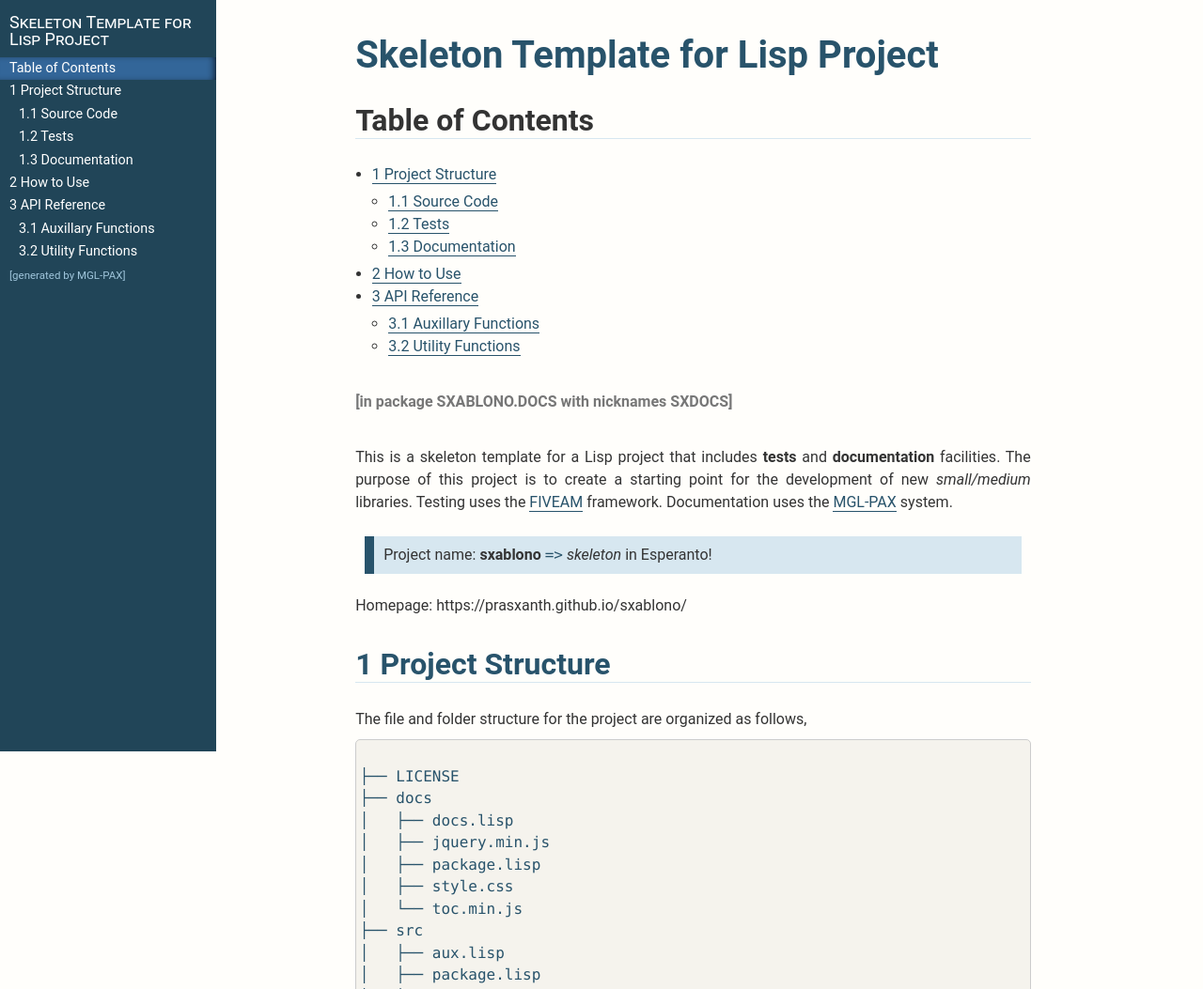
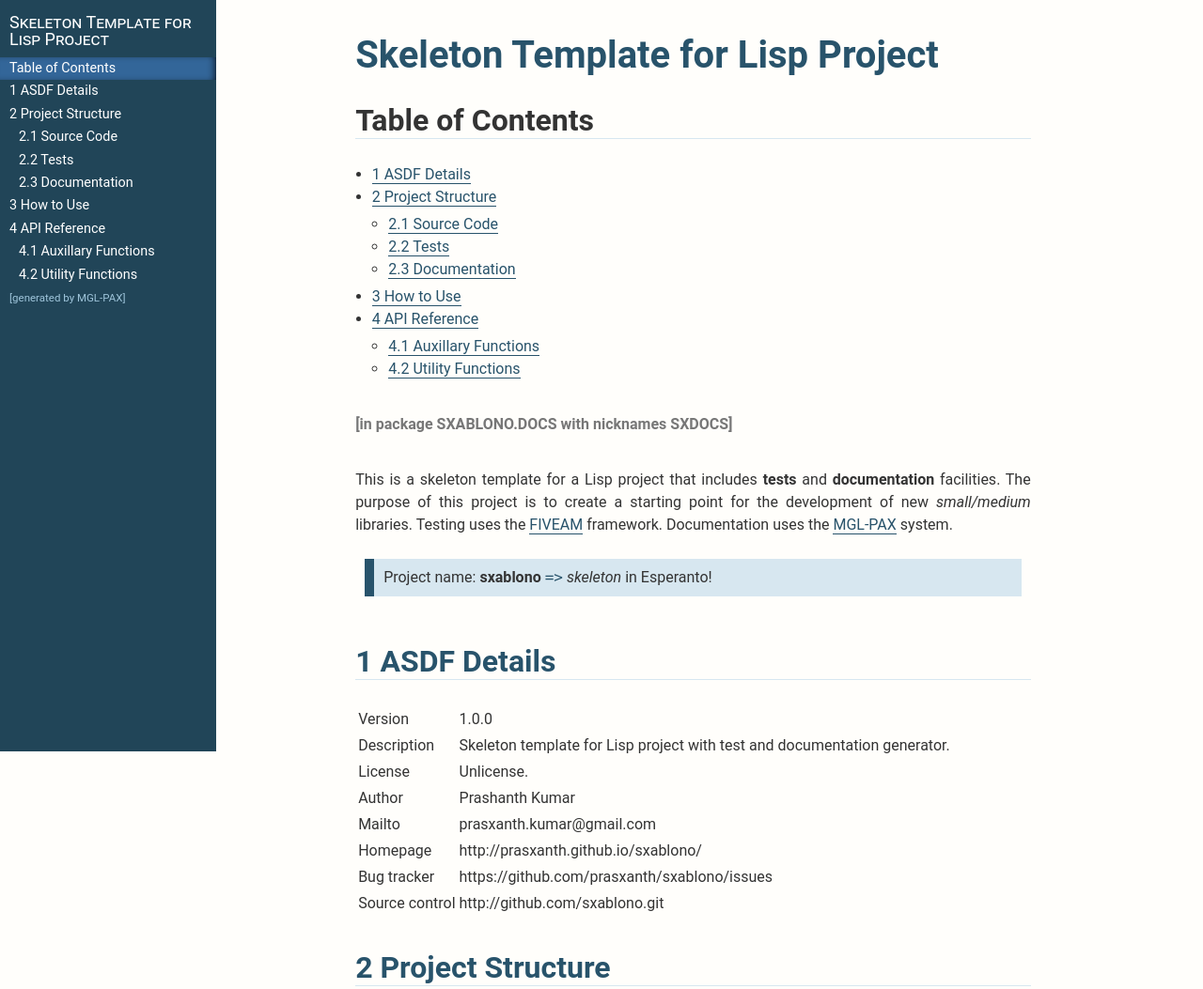
Before and after one commit to prasxanth/sxablono, a plain HTML site: page docs/index.html in a window 1280 px wide. Shown: the top 1053 px of the page at 94% size. Drawn offline with nearby package versions, Linux system fonts and the light colour scheme; some packages are replaced by stand-ins of ours.

Commit message:
Added ASDF details

```diff
--- a/docs/index.html
+++ b/docs/index.html
@@ -27,26 +27,27 @@
 <div id="content">
 <p><a id='x-28SXABLONO-2EDOCS-3A-40INDEX-20MGL-PAX-3ASECTION-29'></a></p>
 
-<p><span class="outer-navigation"><span class="navigation"> <a href="#x-28SXABLONO-2EDOCS-3A-40PROJECT-STRUCTURE-20MGL-PAX-3ASECTION-29" title="Project Structure">&#8594;</a> <a href="#x-28SXABLONO-2EDOCS-3A-40INDEX-20MGL-PAX-3ASECTION-29" title="Skeleton Template for Lisp Project">&#8634;</a></span></span></p>
+<p><span class="outer-navigation"><span class="navigation"> <a href="#x-28SXABLONO-2EDOCS-3A-40ASDF-DETAILS-20MGL-PAX-3ASECTION-29" title="ASDF Details">&#8594;</a> <a href="#x-28SXABLONO-2EDOCS-3A-40INDEX-20MGL-PAX-3ASECTION-29" title="Skeleton Template for Lisp Project">&#8634;</a></span></span></p>
 
 <h1><a href="#x-28SXABLONO-2EDOCS-3A-40INDEX-20MGL-PAX-3ASECTION-29">Skeleton Template for Lisp Project</a></h1>
 
 <h2>Table of Contents</h2>
 
 <ul>
-<li><a href="#x-28SXABLONO-2EDOCS-3A-40PROJECT-STRUCTURE-20MGL-PAX-3ASECTION-29" title="Project Structure">1 Project Structure</a>
+<li><a href="#x-28SXABLONO-2EDOCS-3A-40ASDF-DETAILS-20MGL-PAX-3ASECTION-29" title="ASDF Details">1 ASDF Details</a></li>
+<li><a href="#x-28SXABLONO-2EDOCS-3A-40PROJECT-STRUCTURE-20MGL-PAX-3ASECTION-29" title="Project Structure">2 Project Structure</a>
 
 <ul>
-<li><a href="#x-28SXABLONO-2EDOCS-3A-40SOURCE-CODE-20MGL-PAX-3ASECTION-29" title="Source Code">1.1 Source Code</a></li>
-<li><a href="#x-28SXABLONO-2EDOCS-3A-40TESTS-20MGL-PAX-3ASECTION-29" title="Tests">1.2 Tests</a></li>
-<li><a href="#x-28SXABLONO-2EDOCS-3A-40DOCUMENTATION-20MGL-PAX-3ASECTION-29" title="Documentation">1.3 Documentation</a></li>
+<li><a href="#x-28SXABLONO-2EDOCS-3A-40SOURCE-CODE-20MGL-PAX-3ASECTION-29" title="Source Code">2.1 Source Code</a></li>
+<li><a href="#x-28SXABLONO-2EDOCS-3A-40TESTS-20MGL-PAX-3ASECTION-29" title="Tests">2.2 Tests</a></li>
+<li><a href="#x-28SXABLONO-2EDOCS-3A-40DOCUMENTATION-20MGL-PAX-3ASECTION-29" title="Documentation">2.3 Documentation</a></li>
 </ul></li>
-<li><a href="#x-28SXABLONO-2EDOCS-3A-40HOW-TO-USE-20MGL-PAX-3ASECTION-29" title="How to Use">2 How to Use</a></li>
-<li><a href="#x-28SXABLONO-2EDOCS-3A-40API-REFERENCE-20MGL-PAX-3ASECTION-29" title="API Reference">3 API Reference</a>
+<li><a href="#x-28SXABLONO-2EDOCS-3A-40HOW-TO-USE-20MGL-PAX-3ASECTION-29" title="How to Use">3 How to Use</a></li>
+<li><a href="#x-28SXABLONO-2EDOCS-3A-40API-REFERENCE-20MGL-PAX-3ASECTION-29" title="API Reference">4 API Reference</a>
 
 <ul>
-<li><a href="#x-28SXABLONO-3A-40AUX-20MGL-PAX-3ASECTION-29" title="Auxillary Functions">3.1 Auxillary Functions</a></li>
-<li><a href="#x-28SXABLONO-3A-40UTILS-20MGL-PAX-3ASECTION-29" title="Utility Functions">3.2 Utility Functions</a></li>
+<li><a href="#x-28SXABLONO-3A-40AUX-20MGL-PAX-3ASECTION-29" title="Auxillary Functions">4.1 Auxillary Functions</a></li>
+<li><a href="#x-28SXABLONO-3A-40UTILS-20MGL-PAX-3ASECTION-29" title="Utility Functions">4.2 Utility Functions</a></li>
 </ul></li>
 </ul>
 
@@ -55,14 +56,54 @@
 <p>This is a skeleton template for a Lisp project that includes <strong>tests</strong> and <strong>documentation</strong> facilities. The purpose of this project is to create a starting point for the development of new <em>small/medium</em> libraries. Testing uses the <a href="https://github.com/lispci/fiveam" >FIVEAM</a> framework. Documentation uses the <a href="http://melisgl.github.io/mgl-pax/" >MGL-PAX</a> system.
 <blockquote class="note">
 Project name: <strong>sxablono</strong> <code>=&gt;</code> <em>skeleton</em> in Esperanto!
-</blockquote>
-Homepage: https://prasxanth.github.io/sxablono/</p>
+</blockquote></p>
+
+<p><a id='x-28SXABLONO-2EDOCS-3A-40ASDF-DETAILS-20MGL-PAX-3ASECTION-29'></a></p>
+
+<p><span class="outer-navigation"><span class="navigation"> <a href="#x-28SXABLONO-2EDOCS-3A-40INDEX-20MGL-PAX-3ASECTION-29" title="Skeleton Template for Lisp Project">&#8592;</a> <a href="#x-28SXABLONO-2EDOCS-3A-40INDEX-20MGL-PAX-3ASECTION-29" title="Skeleton Template for Lisp Project">&#8593;</a> <a href="#x-28SXABLONO-2EDOCS-3A-40PROJECT-STRUCTURE-20MGL-PAX-3ASECTION-29" title="Project Structure">&#8594;</a> <a href="#x-28SXABLONO-2EDOCS-3A-40ASDF-DETAILS-20MGL-PAX-3ASECTION-29" title="ASDF Details">&#8634;</a></span></span></p>
+
+<h2><a href="#x-28SXABLONO-2EDOCS-3A-40ASDF-DETAILS-20MGL-PAX-3ASECTION-29">1 ASDF Details</a></h2>
+
+<table class="table table-bordered table-hover table-condensed">
+<tbody><tr>
+<td>Version</td>
+<td> 1.0.0</td>
+</tr>
+<tr>
+<td>Description</td>
+<td> Skeleton template for Lisp project with test and documentation generator.</td>
+</tr>
+<tr>
+<td>License</td>
+<td> Unlicense.</td>
+</tr>
+<tr>
+<td>Author</td>
+<td> Prashanth Kumar</td>
+</tr>
+<tr>
+<td>Mailto</td>
+<td> prasxanth.kumar@gmail.com</td>
+</tr>
+<tr>
+<td>Homepage</td>
+<td> http://prasxanth.github.io/sxablono/</td>
+</tr>
+<tr>
+<td>Bug tracker</td>
+<td> https://github.com/prasxanth/sxablono/issues</td>
+</tr>
+<tr>
+<td>Source control</td>
+<td> http://github.com/sxablono.git</td>
+</tr>
+</tbody></table>
 
 <p><a id='x-28SXABLONO-2EDOCS-3A-40PROJECT-STRUCTURE-20MGL-PAX-3ASECTION-29'></a></p>
 
-<p><span class="outer-navigation"><span class="navigation"> <a href="#x-28SXABLONO-2EDOCS-3A-40INDEX-20MGL-PAX-3ASECTION-29" title="Skeleton Template for Lisp Project">&#8592;</a> <a href="#x-28SXABLONO-2EDOCS-3A-40INDEX-20MGL-PAX-3ASECTION-29" title="Skeleton Template for Lisp Project">&#8593;</a> <a href="#x-28SXABLONO-2EDOCS-3A-40SOURCE-CODE-20MGL-PAX-3ASECTION-29" title="Source Code">&#8594;</a> <a href="#x-28SXABLONO-2EDOCS-3A-40PROJECT-STRUCTURE-20MGL-PAX-3ASECTION-29" title="Project Structure">&#8634;</a></span></span></p>
+<p><span class="outer-navigation"><span class="navigation"> <a href="#x-28SXABLONO-2EDOCS-3A-40ASDF-DETAILS-20MGL-PAX-3ASECTION-29" title="ASDF Details">&#8592;</a> <a href="#x-28SXABLONO-2EDOCS-3A-40INDEX-20MGL-PAX-3ASECTION-29" title="Skeleton Template for Lisp Project">&#8593;</a> <a href="#x-28SXABLONO-2EDOCS-3A-40SOURCE-CODE-20MGL-PAX-3ASECTION-29" title="Source Code">&#8594;</a> <a href="#x-28SXABLONO-2EDOCS-3A-40PROJECT-STRUCTURE-20MGL-PAX-3ASECTION-29" title="Project Structure">&#8634;</a></span></span></p>
 
-<h2><a href="#x-28SXABLONO-2EDOCS-3A-40PROJECT-STRUCTURE-20MGL-PAX-3ASECTION-29">1 Project Structure</a></h2>
+<h2><a href="#x-28SXABLONO-2EDOCS-3A-40PROJECT-STRUCTURE-20MGL-PAX-3ASECTION-29">2 Project Structure</a></h2>
 
 <p>The file and folder structure for the project are organized as follows,</p>
 
@@ -101,7 +142,7 @@ Homepage: https://prasxanth.github.io/sxablono/</p>
 
 <p><span class="outer-navigation"><span class="navigation"> <a href="#x-28SXABLONO-2EDOCS-3A-40PROJECT-STRUCTURE-20MGL-PAX-3ASECTION-29" title="Project Structure">&#8592;</a> <a href="#x-28SXABLONO-2EDOCS-3A-40PROJECT-STRUCTURE-20MGL-PAX-3ASECTION-29" title="Project Structure">&#8593;</a> <a href="#x-28SXABLONO-2EDOCS-3A-40TESTS-20MGL-PAX-3ASECTION-29" title="Tests">&#8594;</a> <a href="#x-28SXABLONO-2EDOCS-3A-40SOURCE-CODE-20MGL-PAX-3ASECTION-29" title="Source Code">&#8634;</a></span></span></p>
 
-<h3><a href="#x-28SXABLONO-2EDOCS-3A-40SOURCE-CODE-20MGL-PAX-3ASECTION-29">1.1 Source Code</a></h3>
+<h3><a href="#x-28SXABLONO-2EDOCS-3A-40SOURCE-CODE-20MGL-PAX-3ASECTION-29">2.1 Source Code</a></h3>
 
 <p>The <code>src/</code> folder contains all the <strong>core</strong> package files,</p>
 
@@ -130,7 +171,7 @@ Homepage: https://prasxanth.github.io/sxablono/</p>
 
 <p><span class="outer-navigation"><span class="navigation"> <a href="#x-28SXABLONO-2EDOCS-3A-40SOURCE-CODE-20MGL-PAX-3ASECTION-29" title="Source Code">&#8592;</a> <a href="#x-28SXABLONO-2EDOCS-3A-40PROJECT-STRUCTURE-20MGL-PAX-3ASECTION-29" title="Project Structure">&#8593;</a> <a href="#x-28SXABLONO-2EDOCS-3A-40DOCUMENTATION-20MGL-PAX-3ASECTION-29" title="Documentation">&#8594;</a> <a href="#x-28SXABLONO-2EDOCS-3A-40TESTS-20MGL-PAX-3ASECTION-29" title="Tests">&#8634;</a></span></span></p>
 
-<h3><a href="#x-28SXABLONO-2EDOCS-3A-40TESTS-20MGL-PAX-3ASECTION-29">1.2 Tests</a></h3>
+<h3><a href="#x-28SXABLONO-2EDOCS-3A-40TESTS-20MGL-PAX-3ASECTION-29">2.2 Tests</a></h3>
 
 <p>The <a href="https://github.com/lispci/fiveam" >FIVEAM</a> framework is used for testing,</p>
 
@@ -163,7 +204,7 @@ Homepage: https://prasxanth.github.io/sxablono/</p>
 
 <p><span class="outer-navigation"><span class="navigation"> <a href="#x-28SXABLONO-2EDOCS-3A-40TESTS-20MGL-PAX-3ASECTION-29" title="Tests">&#8592;</a> <a href="#x-28SXABLONO-2EDOCS-3A-40PROJECT-STRUCTURE-20MGL-PAX-3ASECTION-29" title="Project Structure">&#8593;</a> <a href="#x-28SXABLONO-2EDOCS-3A-40HOW-TO-USE-20MGL-PAX-3ASECTION-29" title="How to Use">&#8594;</a> <a href="#x-28SXABLONO-2EDOCS-3A-40DOCUMENTATION-20MGL-PAX-3ASECTION-29" title="Documentation">&#8634;</a></span></span></p>
 
-<h3><a href="#x-28SXABLONO-2EDOCS-3A-40DOCUMENTATION-20MGL-PAX-3ASECTION-29">1.3 Documentation</a></h3>
+<h3><a href="#x-28SXABLONO-2EDOCS-3A-40DOCUMENTATION-20MGL-PAX-3ASECTION-29">2.3 Documentation</a></h3>
 
 <p><a href="http://melisgl.github.io/mgl-pax/" >MGL-PAX</a> is used to generate the documentation.</p>
 
@@ -220,7 +261,7 @@ Homepage: https://prasxanth.github.io/sxablono/</p>
 
 <p><span class="outer-navigation"><span class="navigation"> <a href="#x-28SXABLONO-2EDOCS-3A-40DOCUMENTATION-20MGL-PAX-3ASECTION-29" title="Documentation">&#8592;</a> <a href="#x-28SXABLONO-2EDOCS-3A-40INDEX-20MGL-PAX-3ASECTION-29" title="Skeleton Template for Lisp Project">&#8593;</a> <a href="#x-28SXABLONO-2EDOCS-3A-40API-REFERENCE-20MGL-PAX-3ASECTION-29" title="API Reference">&#8594;</a> <a href="#x-28SXABLONO-2EDOCS-3A-40HOW-TO-USE-20MGL-PAX-3ASECTION-29" title="How to Use">&#8634;</a></span></span></p>
 
-<h2><a href="#x-28SXABLONO-2EDOCS-3A-40HOW-TO-USE-20MGL-PAX-3ASECTION-29">2 How to Use</a></h2>
+<h2><a href="#x-28SXABLONO-2EDOCS-3A-40HOW-TO-USE-20MGL-PAX-3ASECTION-29">3 How to Use</a></h2>
 
 <p>As an example, consider a project named <code>spectre</code>, in the <code>~/lisp</code> directory, used to analyze and plot <a href="https://en.wikipedia.org/wiki/Continuous_spectrum" >continous spectra</a> data. The core functionality is contained in two files, <code>analyze.lisp</code> and <code>plot.lisp</code>.</p>
 
@@ -304,13 +345,13 @@ Homepage: https://prasxanth.github.io/sxablono/</p>
 
 <p><span class="outer-navigation"><span class="navigation"> <a href="#x-28SXABLONO-2EDOCS-3A-40HOW-TO-USE-20MGL-PAX-3ASECTION-29" title="How to Use">&#8592;</a> <a href="#x-28SXABLONO-2EDOCS-3A-40INDEX-20MGL-PAX-3ASECTION-29" title="Skeleton Template for Lisp Project">&#8593;</a> <a href="#x-28SXABLONO-3A-40AUX-20MGL-PAX-3ASECTION-29" title="Auxillary Functions">&#8594;</a> <a href="#x-28SXABLONO-2EDOCS-3A-40API-REFERENCE-20MGL-PAX-3ASECTION-29" title="API Reference">&#8634;</a></span></span></p>
 
-<h2><a href="#x-28SXABLONO-2EDOCS-3A-40API-REFERENCE-20MGL-PAX-3ASECTION-29">3 API Reference</a></h2>
+<h2><a href="#x-28SXABLONO-2EDOCS-3A-40API-REFERENCE-20MGL-PAX-3ASECTION-29">4 API Reference</a></h2>
 
 <p><a id='x-28SXABLONO-3A-40AUX-20MGL-PAX-3ASECTION-29'></a></p>
 
 <p><span class="outer-navigation"><span class="navigation"> <a href="#x-28SXABLONO-2EDOCS-3A-40API-REFERENCE-20MGL-PAX-3ASECTION-29" title="API Reference">&#8592;</a> <a href="#x-28SXABLONO-2EDOCS-3A-40API-REFERENCE-20MGL-PAX-3ASECTION-29" title="API Reference">&#8593;</a> <a href="#x-28SXABLONO-3A-40UTILS-20MGL-PAX-3ASECTION-29" title="Utility Functions">&#8594;</a> <a href="#x-28SXABLONO-3A-40AUX-20MGL-PAX-3ASECTION-29" title="Auxillary Functions">&#8634;</a></span></span></p>
 
-<h3><a href="#x-28SXABLONO-3A-40AUX-20MGL-PAX-3ASECTION-29">3.1 Auxillary Functions</a></h3>
+<h3><a href="#x-28SXABLONO-3A-40AUX-20MGL-PAX-3ASECTION-29">4.1 Auxillary Functions</a></h3>
 
 <h6>[in package SXABLONO with nicknames SXBL]</h6>
 
@@ -367,7 +408,7 @@ references <a href="#x-28SXABLONO-3ADO-THE-JOB-20FUNCTION-29" title="(SXABLONO:D
 
 <p><span class="outer-navigation"><span class="navigation"> <a href="#x-28SXABLONO-3A-40AUX-20MGL-PAX-3ASECTION-29" title="Auxillary Functions">&#8592;</a> <a href="#x-28SXABLONO-2EDOCS-3A-40API-REFERENCE-20MGL-PAX-3ASECTION-29" title="API Reference">&#8593;</a> <a href="#x-28SXABLONO-3A-40UTILS-20MGL-PAX-3ASECTION-29" title="Utility Functions">&#8634;</a></span></span></p>
 
-<h3><a href="#x-28SXABLONO-3A-40UTILS-20MGL-PAX-3ASECTION-29">3.2 Utility Functions</a></h3>
+<h3><a href="#x-28SXABLONO-3A-40UTILS-20MGL-PAX-3ASECTION-29">4.2 Utility Functions</a></h3>
 
 <h6>[in package SXABLONO with nicknames SXBL]</h6>
 
```
Also changed, not shown: 3 other files.
